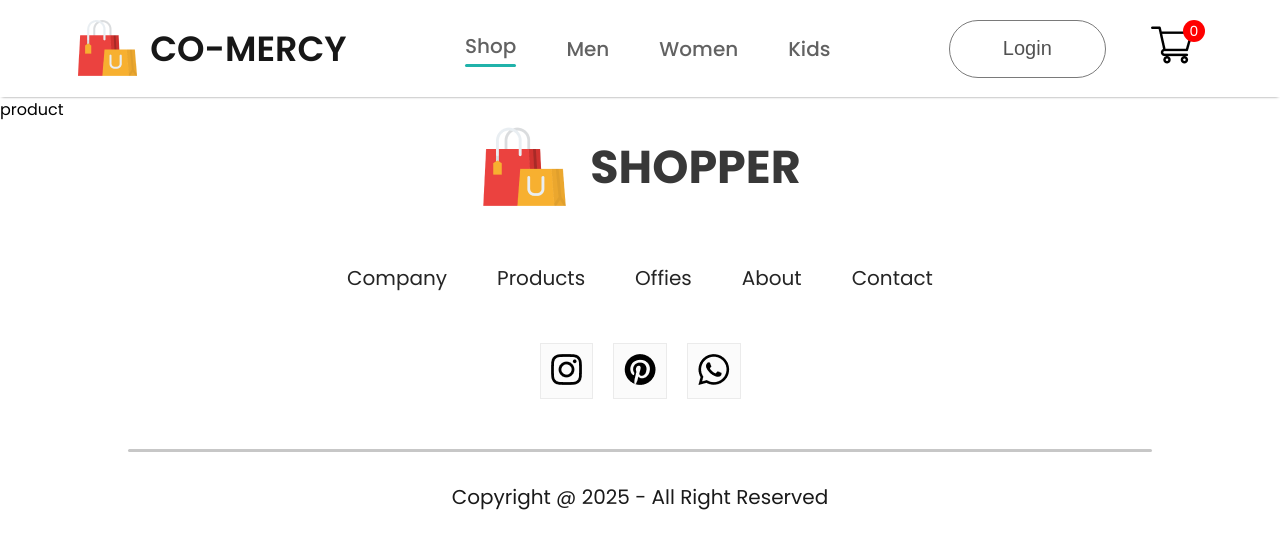
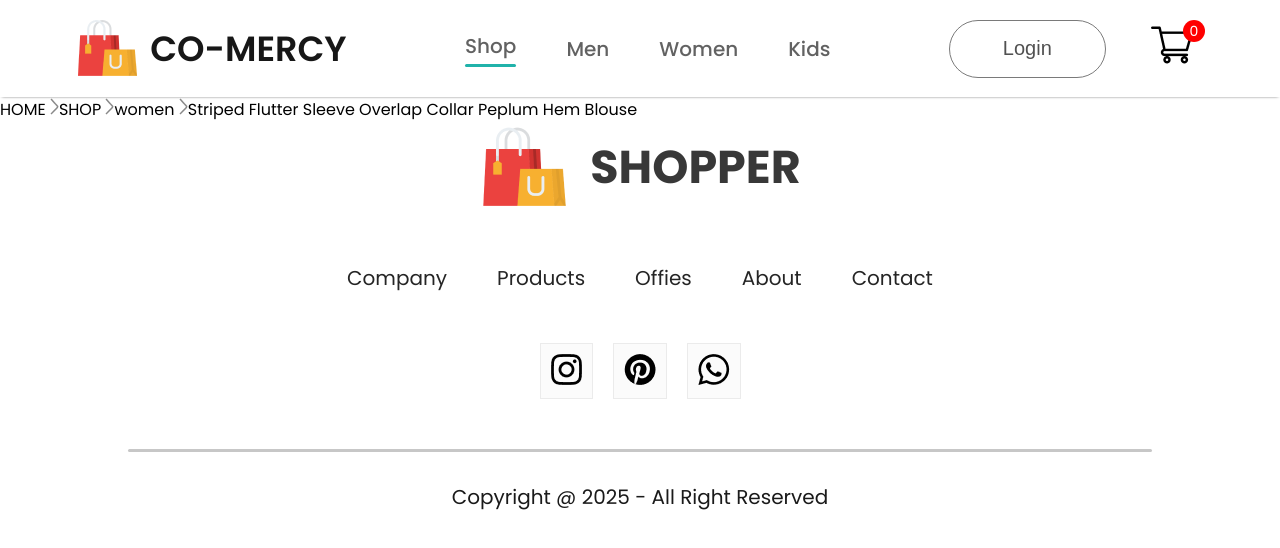
Before and after one commit to lukaakhalkatsi/e-commerce, a React (Vite) app: page /product/1 in a window 1280 px wide. Shown: the top 548 px of the page. Built offline with nearby package versions, Linux system fonts and the light colour scheme.

Commit message:
breadcrum done

```diff
--- /dev/null
+++ b/src/Components/Breadcrums/Breadcrum.jsx
@@ -0,0 +1,15 @@
+import "./Breadcrum.css";
+import arrow_icon from "../Assets/breadcrum_arrow.png";
+
+function Breadcrum({ product }) {
+  return (
+    <div className="breadcrum">
+      HOME <img src={arrow_icon} alt="" />
+      SHOP <img src={arrow_icon} alt="" />
+      {product.category} <img src={arrow_icon} alt="" />
+      {product.name}
+    </div>
+  );
+}
+
+export default Breadcrum;
--- a/src/Components/Item/Item.jsx
+++ b/src/Components/Item/Item.jsx
@@ -1,9 +1,12 @@
 import "./Item.css";
+import { Link } from "react-router-dom";
 
 function Item({ id, name, image, new_price, old_price }) {
   return (
     <div className="item">
-      <img src={image} alt="" />
+      <Link to={`/product/${id}`}>
+        <img src={image} alt="" />
+      </Link>
       <p>{name}</p>
       <div className="item-prices">
         <div className="item-price-new">${new_price}</div>
--- a/src/Pages/Product.jsx
+++ b/src/Pages/Product.jsx
@@ -1,5 +1,18 @@
+import { useContext } from "react";
+import { ShopContext } from "../Context/ShopContext";
+import { useParams } from "react-router-dom";
+import Breadcrum from "../Components/Breadcrums/Breadcrum";
+
 function Product() {
-  return <div>product</div>;
+  const { all_product } = useContext(ShopContext);
+  const { productId } = useParams();
+  const product = all_product.find((e) => e.id === Number(productId));
+  console.log(product);
+  return (
+    <div>
+      <Breadcrum product={product} />
+    </div>
+  );
 }
 
 export default Product;
```
Also changed, not shown: src/Components/Breadcrums/Breadcrum.css (added).
